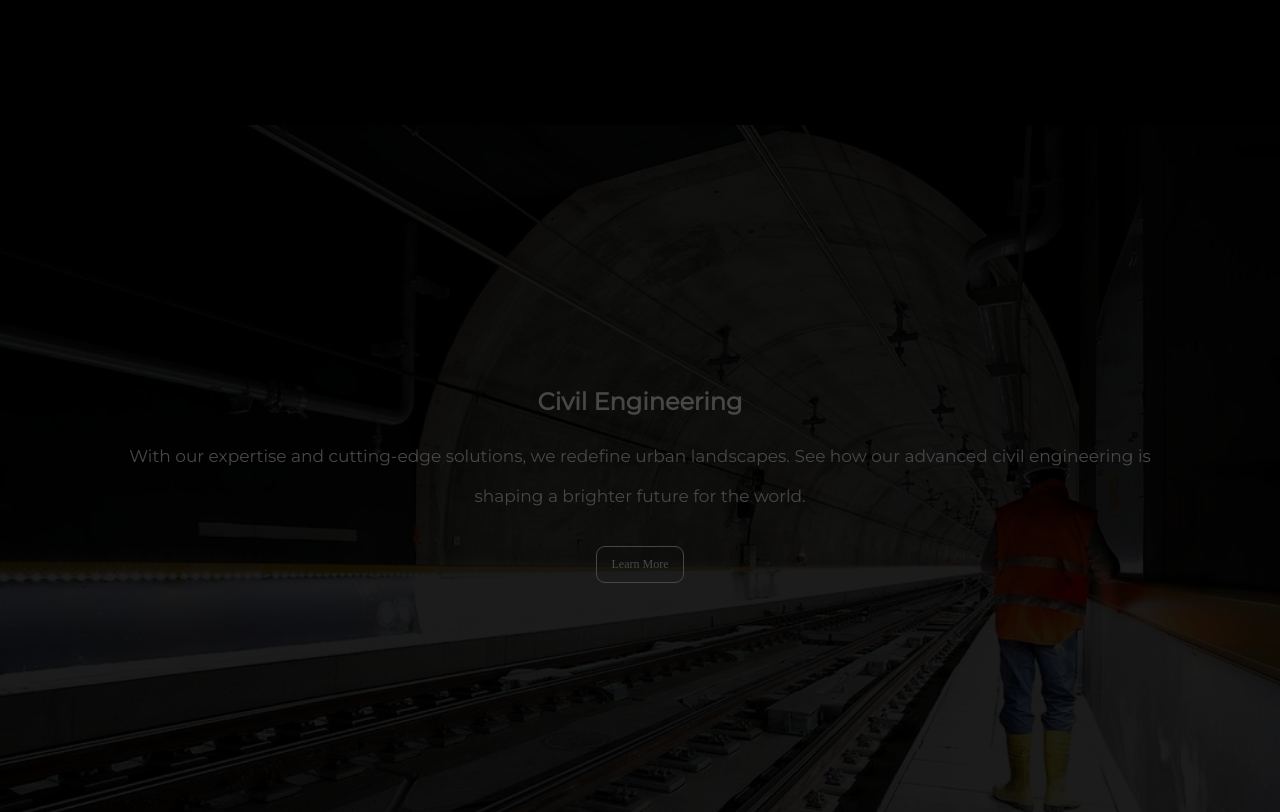
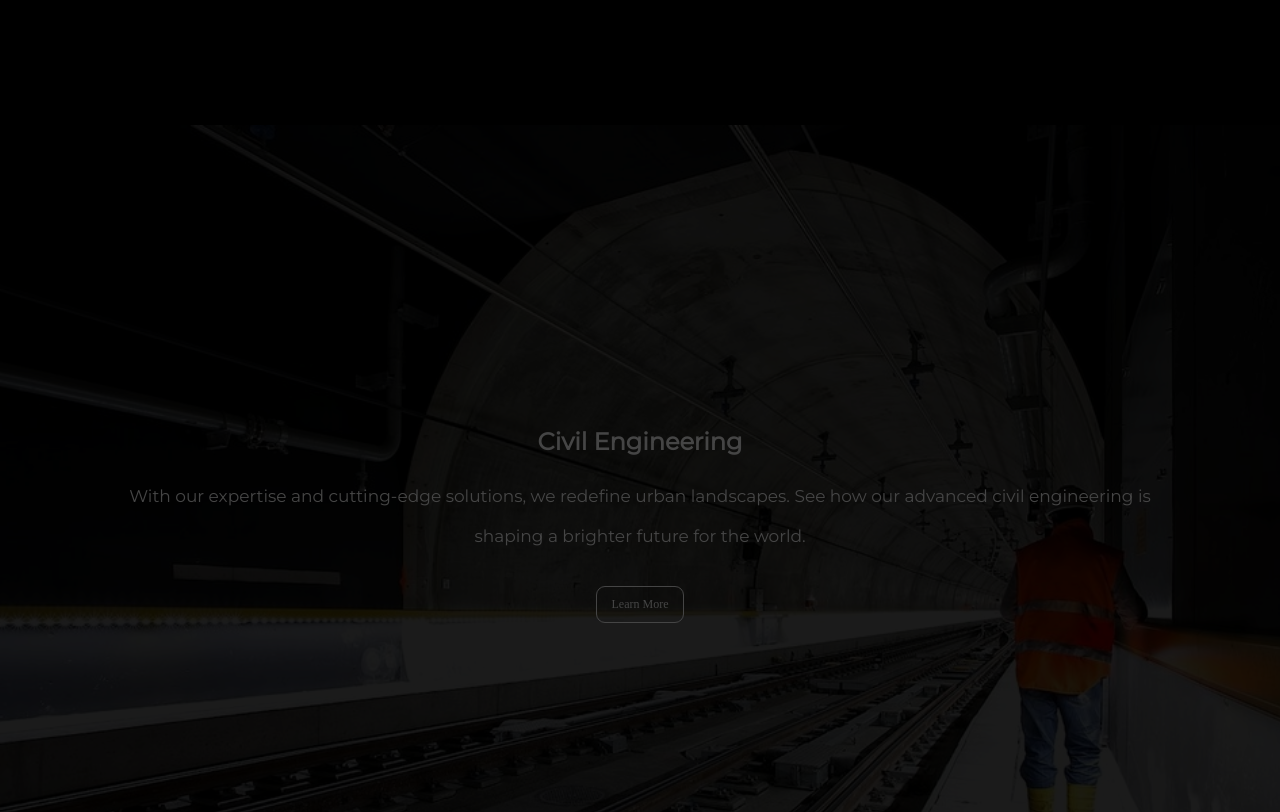
Before and after one commit to JamaariWillis/willisindustries, a plain HTML site: page index.html in a window 1280 px wide. Shown: the part 560-1372 px from the top of the page. Drawn offline with Linux system fonts and the light colour scheme.

Commit message:
All CSS updates

```diff
--- a/chemical.css
+++ b/chemical.css
@@ -454,7 +454,7 @@
   position: relative;
   width: 100%;
   height: 100%;
-  padding-bottom: 90vh;
+  padding-bottom: 100vh;
   }
 
 .box-title {
--- a/civil.css
+++ b/civil.css
@@ -460,7 +460,7 @@
   position: relative;
   width: 100%;
   height: 100%;
-  padding-bottom: 90vh;
+  padding-bottom: 100vh;
   }
 
 .box-title {
--- a/electrical.css
+++ b/electrical.css
@@ -437,7 +437,7 @@
   position: relative;
   width: 100%;
   height: 100%;
-  padding-bottom: 90vh;
+  padding-bottom: 100vh;
   }
 
 .box-title {
--- a/industrial.css
+++ b/industrial.css
@@ -480,7 +480,7 @@
   position: relative;
   width: 100%;
   height: 100%;
-  padding-bottom: 90vh;
+  padding-bottom: 100vh;
   }
 
 .box-title {
--- a/mechanical.css
+++ b/mechanical.css
@@ -465,7 +465,7 @@
   position: relative;
   width: 100%;
   height: 100%;
-  padding-bottom: 90vh;
+  padding-bottom: 100vh;
   }
 
 .box-title {
--- a/styles.css
+++ b/styles.css
@@ -479,7 +479,7 @@ background-position: center;
   position: relative;
   width: 100%;
   height: 100%;
-  padding-bottom: 90vh;
+  padding-bottom: 100vh;
   }
 
 .box-title {
```
